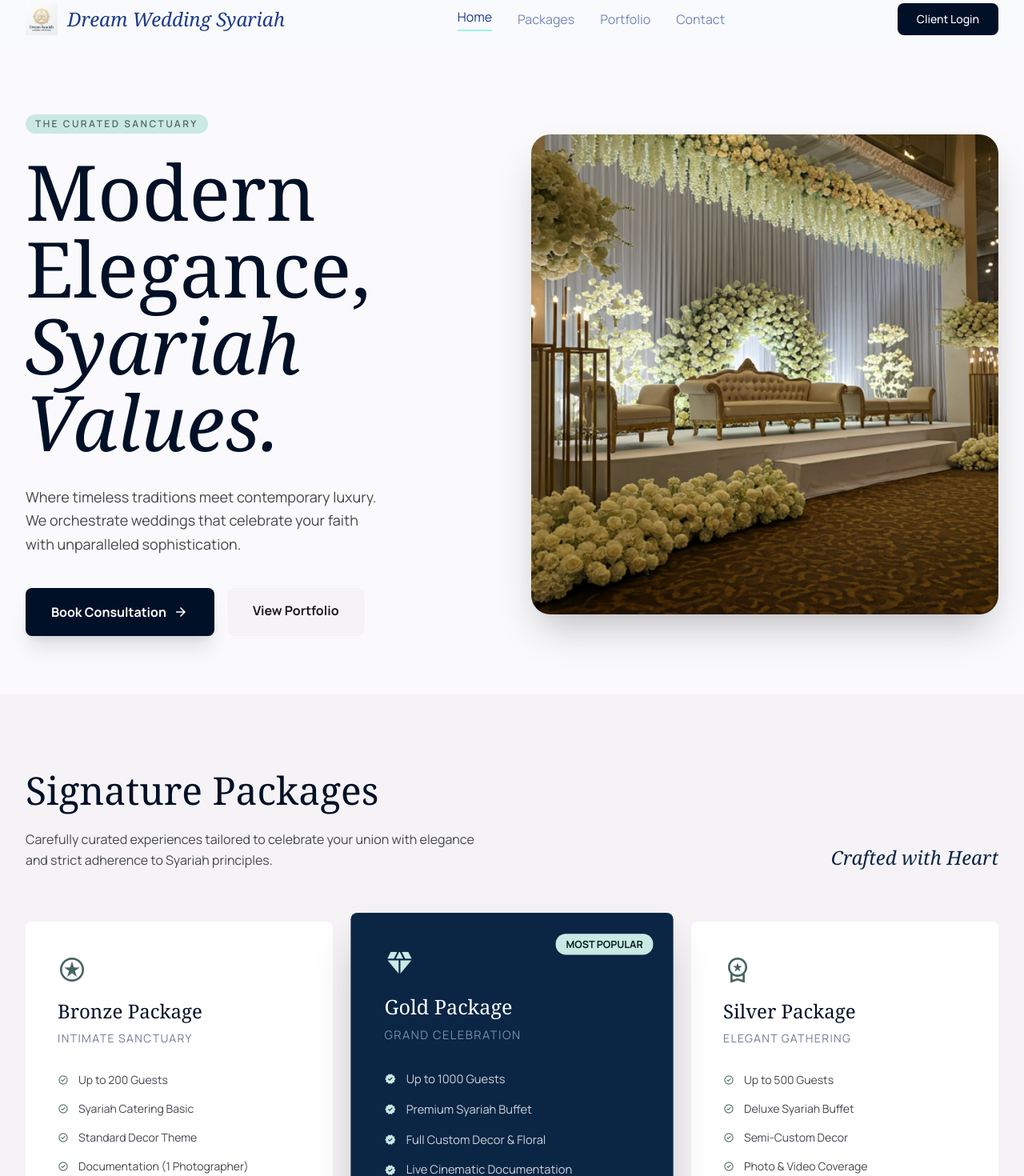
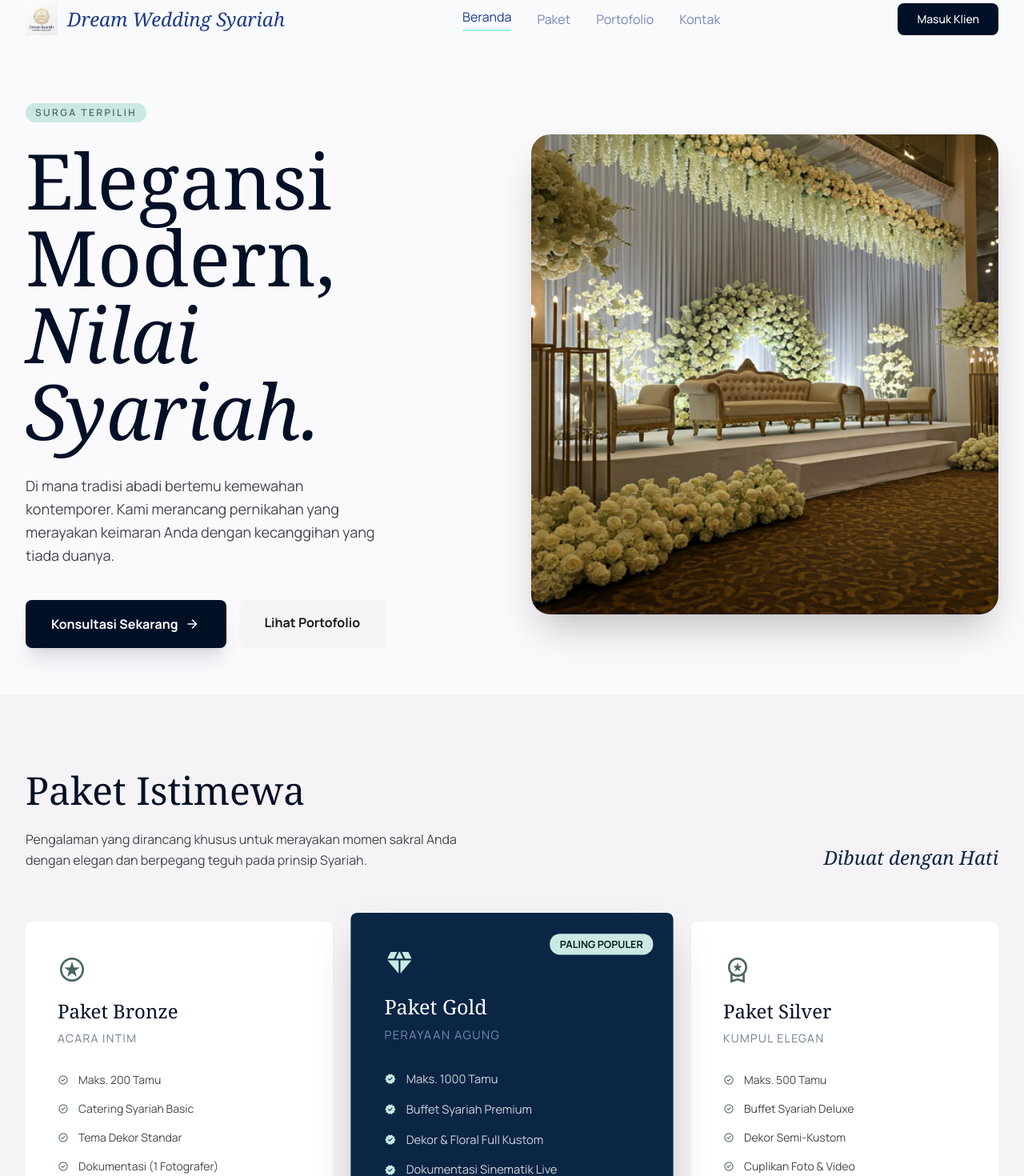
Before and after one commit to Kavleri/stack-tek-tek, a React (Vite) app in the folder frontend/: page / in a window 1280 px wide. Shown: the part 20-1490 px from the top of the page at 80% size. Built offline with nearby package versions, Linux system fonts and the light colour scheme; no server answers.

Commit message:
fix: landing page

```diff
--- a/frontend/src/guest/LandingPage.tsx
+++ b/frontend/src/guest/LandingPage.tsx
@@ -27,26 +27,26 @@ interface Vendor {
 const initialPackages: Package[] = [
   {
     id: 1,
-    name: 'Bronze Package',
-    sub_title: 'Intimate Sanctuary',
+    name: 'Paket Bronze',
+    sub_title: 'Acara Intim',
     icon: 'stars',
-    features: ['Up to 200 Guests', 'Syariah Catering Basic', 'Standard Decor Theme', 'Documentation (1 Photographer)'],
+    features: ['Maks. 200 Tamu', 'Catering Syariah Basic', 'Tema Dekor Standar', 'Dokumentasi (1 Fotografer)'],
     is_popular: false
   },
   {
     id: 2,
-    name: 'Gold Package',
-    sub_title: 'Grand Celebration',
+    name: 'Paket Gold',
+    sub_title: 'Perayaan Agung',
     icon: 'diamond',
-    features: ['Up to 1000 Guests', 'Premium Syariah Buffet', 'Full Custom Decor & Floral', 'Live Cinematic Documentation'],
+    features: ['Maks. 1000 Tamu', 'Buffet Syariah Premium', 'Dekor & Floral Full Kustom', 'Dokumentasi Sinematik Live'],
     is_popular: true
   },
   {
     id: 3,
-    name: 'Silver Package',
-    sub_title: 'Elegant Gathering',
+    name: 'Paket Silver',
+    sub_title: 'Kumpul Elegan',
     icon: 'workspace_premium',
-    features: ['Up to 500 Guests', 'Deluxe Syariah Buffet', 'Semi-Custom Decor', 'Photo & Video Coverage'],
+    features: ['Maks. 500 Tamu', 'Buffet Syariah Deluxe', 'Dekor Semi-Kustom', 'Cuplikan Foto & Video'],
     is_popular: false
   }
 ];
@@ -55,18 +55,18 @@ const initialPortfolio: Portfolio[] = [
   {
     id: 1,
     title: 'Al-Husna Grand Wedding',
-    category: 'The Royal Ballroom',
+    category: 'Ballroom Kerajaan',
     image_path: '/images/portfolio-ballroom.jpg'
   },
   {
     id: 2,
-    title: 'Culinary Excellence',
-    category: 'Halal Catering',
+    title: 'Keunggulan Kuliner',
+    category: 'Catering Halal',
     image_path: '/images/portfolio-catering.jpg'
   },
   {
     id: 3,
-    title: 'Outdoor Serenity',
+    title: 'Ketenangan Alam Terbuka',
     category: 'Garden Wedding',
     image_path: '/images/portfolio-outdoor.jpg'
   }
@@ -75,8 +75,8 @@ const initialPortfolio: Portfolio[] = [
 const initialVendors: Vendor[] = [
   { id: 1, name: 'Luxe Halal Catering', category: 'Catering', icon: 'restaurant' },
   { id: 2, name: 'Bloom Syariah Floral', category: 'Floral', icon: 'local_florist' },
-  { id: 3, name: 'Modest Moments Studio', category: 'Documentation', icon: 'camera_enhance' },
-  { id: 4, name: 'Elegance Bridal Wear', category: 'Attire', icon: 'styler' }
+  { id: 3, name: 'Modest Moments Studio', category: 'Dokumentasi', icon: 'camera_enhance' },
+  { id: 4, name: 'Elegance Bridal Wear', category: 'Busana', icon: 'styler' }
 ];
 
 export default function LandingPage() {
@@ -149,17 +149,17 @@ export default function LandingPage() {
             </div>
           </div>
           <div className="hidden md:flex items-center gap-8">
-            <a className="text-blue-900 dark:text-white border-b-2 border-teal-200 pb-1 hover:text-blue-900 dark:hover:text-blue-100 transition-colors" href="#">Home</a>
-            <a className="text-blue-900/60 dark:text-slate-400 hover:text-blue-900 dark:hover:text-blue-100 transition-colors" href="#packages">Packages</a>
-            <a className="text-blue-900/60 dark:text-slate-400 hover:text-blue-900 dark:hover:text-blue-100 transition-colors" href="#portfolio">Portfolio</a>
-            <a className="text-blue-900/60 dark:text-slate-400 hover:text-blue-900 dark:hover:text-blue-100 transition-colors" href="#contact">Contact</a>
+            <a className="text-blue-900 dark:text-white border-b-2 border-teal-200 pb-1 hover:text-blue-900 dark:hover:text-blue-100 transition-colors" href="#">Beranda</a>
+            <a className="text-blue-900/60 dark:text-slate-400 hover:text-blue-900 dark:hover:text-blue-100 transition-colors" href="#packages">Paket</a>
+            <a className="text-blue-900/60 dark:text-slate-400 hover:text-blue-900 dark:hover:text-blue-100 transition-colors" href="#portfolio">Portofolio</a>
+            <a className="text-blue-900/60 dark:text-slate-400 hover:text-blue-900 dark:hover:text-blue-100 transition-colors" href="#contact">Kontak</a>
           </div>
           <div className="flex items-center gap-4">
             <button
               onClick={() => navigate('/admin/login')}
               className="bg-primary text-on-primary px-6 py-2.5 rounded-xl text-sm font-medium hover:opacity-90 transition-all"
             >
-              Client Login
+              Masuk Klien
             </button>
           </div>
         </div>
@@ -172,22 +172,22 @@ export default function LandingPage() {
           <div className="max-w-7xl mx-auto px-8 w-full grid grid-cols-1 lg:grid-cols-2 gap-12 items-center">
             <div className="z-10 order-2 lg:order-1">
               <span className="label-md uppercase tracking-[0.2em] text-on-secondary-container bg-secondary-container px-3 py-1 rounded-full text-xs font-semibold mb-6 inline-block">
-                The Curated Sanctuary
+                Surga Terpilih
               </span>
               <h1 className="text-6xl md:text-7xl lg:text-8xl leading-[1.1] text-primary mb-8 font-serif">
-                Modern Elegance, <br />
-                <span className="italic font-light">Syariah Values.</span>
+                Elegansi Modern, <br />
+                <span className="italic font-light">Nilai Syariah.</span>
               </h1>
               <p className="text-lg text-on-surface-variant max-w-md mb-10 font-body leading-relaxed">
-                Where timeless traditions meet contemporary luxury. We orchestrate weddings that celebrate your faith with unparalleled sophistication.
+                Di mana tradisi abadi bertemu kemewahan kontemporer. Kami merancang pernikahan yang merayakan keimaran Anda dengan kecanggihan yang tiada duanya.
               </p>
               <div className="flex flex-wrap gap-4">
                 <a href="#contact" className="bg-primary text-on-primary px-8 py-4 rounded-xl font-bold hover:scale-[1.02] transition-transform flex items-center gap-2 shadow-xl shadow-primary/10">
-                  Book Consultation
+                  Konsultasi Sekarang
                   <span className="material-symbols-outlined text-xl">arrow_forward</span>
                 </a>
                 <a href="#portfolio" className="bg-surface-container-low text-on-surface px-8 py-4 rounded-xl font-bold hover:bg-surface-container-high transition-colors text-center">
-                  View Portfolio
+                  Lihat Portofolio
                 </a>
               </div>
             </div>
@@ -207,11 +207,11 @@ export default function LandingPage() {
           <div className="max-w-7xl mx-auto px-8">
             <div className="flex flex-col md:flex-row justify-between items-end mb-16 gap-8">
               <div className="max-w-xl">
-                <h2 className="text-4xl md:text-5xl text-primary mb-6 font-serif">Signature Packages</h2>
-                <p className="text-on-surface-variant leading-relaxed">Carefully curated experiences tailored to celebrate your union with elegance and strict adherence to Syariah principles.</p>
+                <h2 className="text-4xl md:text-5xl text-primary mb-6 font-serif">Paket Istimewa</h2>
+                <p className="text-on-surface-variant leading-relaxed">Pengalaman yang dirancang khusus untuk merayakan momen sakral Anda dengan elegan dan berpegang teguh pada prinsip Syariah.</p>
               </div>
               <div className="hidden md:block">
-                <span className="text-primary-container font-serif italic text-2xl">Crafted with Heart</span>
+                <span className="text-primary-container font-serif italic text-2xl">Dibuat dengan Hati</span>
               </div>
             </div>
             <div className="grid grid-cols-1 md:grid-cols-3 gap-8 items-stretch">
@@ -234,7 +234,7 @@ export default function LandingPage() {
                     <div>
                       {isPopular && (
                         <div className="absolute top-0 right-0 p-6">
-                          <span className="bg-secondary-fixed text-on-secondary-fixed px-3 py-1 rounded-full text-xs font-bold">MOST POPULAR</span>
+                          <span className="bg-secondary-fixed text-on-secondary-fixed px-3 py-1 rounded-full text-xs font-bold">PALING POPULER</span>
                         </div>
                       )}
                       <div className="mb-8">
@@ -253,7 +253,7 @@ export default function LandingPage() {
                         ))}
                       </ul>
                     </div>
-                    <button className={buttonClass}>Select {pkg.name.split(' ')[0]}</button>
+                    <button className={buttonClass}>Pilih {pkg.name.split(' ')[0]}</button>
                   </div>
                 );
               })}
@@ -265,7 +265,7 @@ export default function LandingPage() {
         <section id="portfolio" className="py-24 bg-surface">
           <div className="max-w-7xl mx-auto px-8">
             <div className="mb-16">
-              <h2 className="text-4xl font-serif text-primary mb-4">Portfolio Highlights</h2>
+              <h2 className="text-4xl font-serif text-primary mb-4">Portofolio Unggulan</h2>
               <div className="h-1 w-24 bg-secondary"></div>
             </div>
             <div className="grid grid-cols-12 gap-6 h-auto md:h-[600px] lg:h-[800px]">
@@ -305,8 +305,8 @@ export default function LandingPage() {
         <section className="py-24 bg-surface-container">
           <div className="max-w-7xl mx-auto px-8">
             <div className="text-center mb-16">
-              <span className="label-md uppercase tracking-widest text-secondary font-bold">Trusted Network</span>
-              <h2 className="text-4xl font-serif text-primary mt-4">Curated Vendor Partners</h2>
+              <span className="label-md uppercase tracking-widest text-secondary font-bold">Jaringan Terpercaya</span>
+              <h2 className="text-4xl font-serif text-primary mt-4">Mitra Vendor Pilihan</h2>
             </div>
             <div className="flex flex-wrap justify-center gap-12 opacity-60 grayscale hover:grayscale-0 transition-all">
               {vendors.map((vendor) => (
@@ -328,20 +328,20 @@ export default function LandingPage() {
             </svg>
           </div>
           <div className="max-w-4xl mx-auto px-8 relative z-10 text-center">
-            <h2 className="text-5xl font-serif text-white mb-8">Begin Your Journey to a <span className="italic">Blessed Union</span></h2>
-            <p className="text-on-primary-container text-xl mb-12">Book a private consultation with our wedding specialists to tailor your dream Syariah wedding.</p>
+            <h2 className="text-5xl font-serif text-white mb-8">Mulai Perjalanan Menuju <span className="italic">Ikatan yang Diberkahi</span></h2>
+            <p className="text-on-primary-container text-xl mb-12">Jadwalkan konsultasi pribadi dengan spesialis pernikahan kami untuk mewujudkan pernikahan Syariah impian Anda.</p>
             <div className="flex flex-col md:flex-row gap-6 justify-center">
               <div className="bg-white/5 backdrop-blur-md p-6 rounded-2xl flex-1 text-left">
-                <div className="text-secondary-fixed text-xs font-bold uppercase tracking-widest mb-2">Direct Contact</div>
+                <div className="text-secondary-fixed text-xs font-bold uppercase tracking-widest mb-2">Hubungi Langsung</div>
                 <div className="text-white text-lg">+62 812 3456 7890</div>
               </div>
               <div className="bg-white/5 backdrop-blur-md p-6 rounded-2xl flex-1 text-left">
-                <div className="text-secondary-fixed text-xs font-bold uppercase tracking-widest mb-2">Email Inquiry</div>
+                <div className="text-secondary-fixed text-xs font-bold uppercase tracking-widest mb-2">Kirim Email</div>
                 <div className="text-white text-lg">consult@dreamwedding.com</div>
               </div>
             </div>
             <button className="mt-12 bg-secondary-fixed text-on-secondary-fixed px-12 py-5 rounded-full font-bold text-lg hover:scale-105 transition-transform shadow-2xl">
-              Schedule My Consultation
+              Jadwalkan Konsultasi Saya
             </button>
           </div>
         </section>
@@ -356,7 +356,7 @@ export default function LandingPage() {
               <div className="text-2xl font-serif italic text-blue-900"> Dream Wedding Syariah </div>
             </div>
             <p className="text-on-surface-variant max-w-sm mb-8 leading-relaxed">
-              Providing a modern, sophisticated sanctuary for weddings that honor faith and tradition. Committed to excellence and Syariah compliance in every detail.
+              Menyediakan tempat sakral yang modern dan sophisticated untuk pernikahan yang menghormati iman dan tradisi. Berkomitmen pada keunggulan dan kepatuhan Syariah di setiap detail.
             </p>
             <div className="flex gap-4">
               <a className="w-10 h-10 bg-primary-container rounded-full flex items-center justify-center text-white hover:bg-primary transition-colors" href="#">
@@ -371,26 +371,26 @@ export default function LandingPage() {
             </div>
           </div>
           <div>
-            <h4 className="font-bold text-primary mb-6 uppercase tracking-widest text-xs">Navigation</h4>
+            <h4 className="font-bold text-primary mb-6 uppercase tracking-widest text-xs">Navigasi</h4>
             <ul className="space-y-4 text-on-surface-variant">
-              <li><a className="hover:text-primary transition-colors cursor-pointer" href="#">Home</a></li>
-              <li><a className="hover:text-primary transition-colors cursor-pointer" href="#packages">Packages</a></li>
-              <li><a className="hover:text-primary transition-colors cursor-pointer" href="#portfolio">Portfolio</a></li>
-              <li><a onClick={() => navigate('/admin/login')} className="hover:text-primary transition-colors cursor-pointer">Vendor Login</a></li>
+              <li><a className="hover:text-primary transition-colors cursor-pointer" href="#">Beranda</a></li>
+              <li><a className="hover:text-primary transition-colors cursor-pointer" href="#packages">Paket</a></li>
+              <li><a className="hover:text-primary transition-colors cursor-pointer" href="#portfolio">Portofolio</a></li>
+              <li><a onClick={() => navigate('/admin/login')} className="hover:text-primary transition-colors cursor-pointer">Masuk Vendor</a></li>
             </ul>
           </div>
           <div>
-            <h4 className="font-bold text-primary mb-6 uppercase tracking-widest text-xs">Resources</h4>
+            <h4 className="font-bold text-primary mb-6 uppercase tracking-widest text-xs">Sumber Daya</h4>
             <ul className="space-y-4 text-on-surface-variant">
-              <li><a className="hover:text-primary transition-colors" href="#">Syariah Guidelines</a></li>
-              <li><a className="hover:text-primary transition-colors" href="#">Planning Tips</a></li>
-              <li><a className="hover:text-primary transition-colors" href="#">Testimonials</a></li>
-              <li><a className="hover:text-primary transition-colors" href="#">Privacy Policy</a></li>
+              <li><a className="hover:text-primary transition-colors" href="#">Panduan Syariah</a></li>
+              <li><a className="hover:text-primary transition-colors" href="#">Tips Perencanaan</a></li>
+              <li><a className="hover:text-primary transition-colors" href="#">Testimoni</a></li>
+              <li><a className="hover:text-primary transition-colors" href="#">Kebijakan Privasi</a></li>
             </ul>
           </div>
         </div>
         <div className="max-w-7xl mx-auto px-8 mt-20 pt-8 border-t border-outline-variant/30 text-center text-sm text-on-surface-variant">
-          © 2026 Dream Wedding Syariah. All rights reserved.
+          © 2026 Dream Wedding Syariah. Hak cipta dilindungi.
         </div>
       </footer>
     </div>
```
